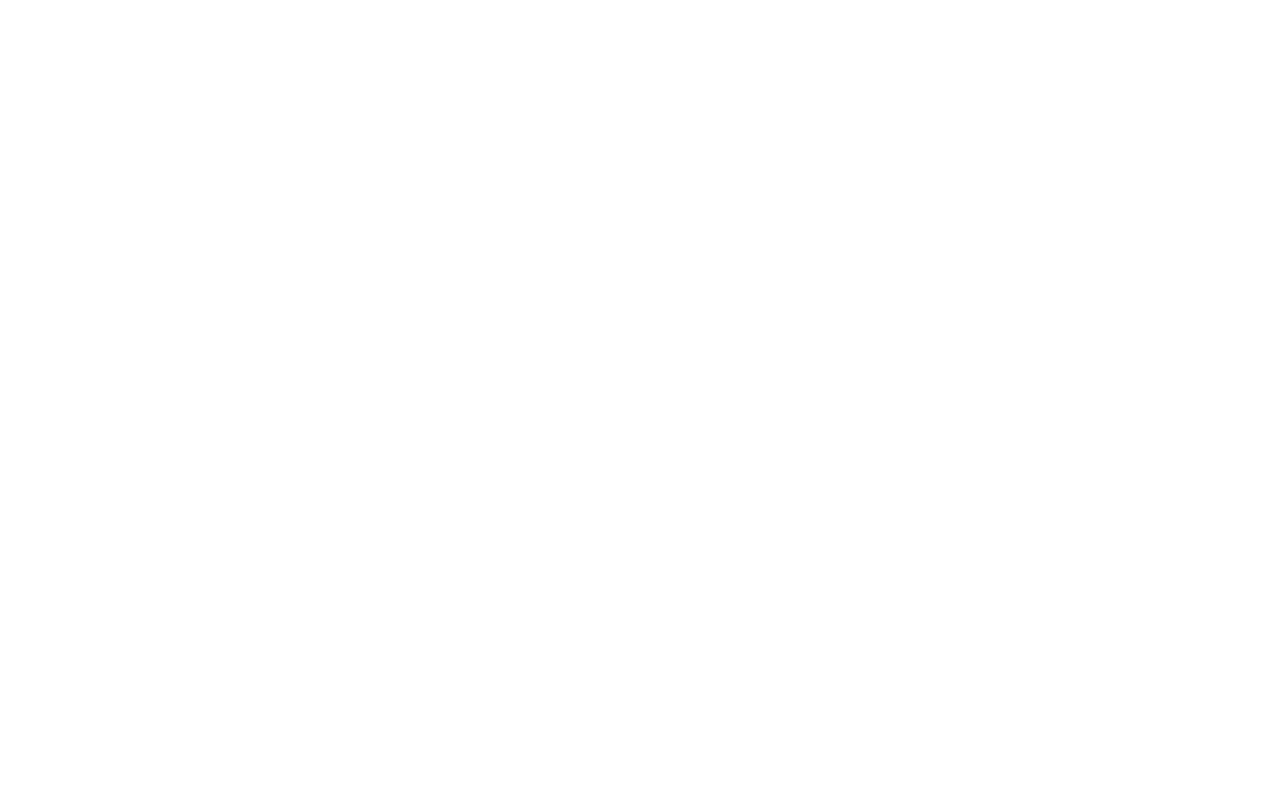
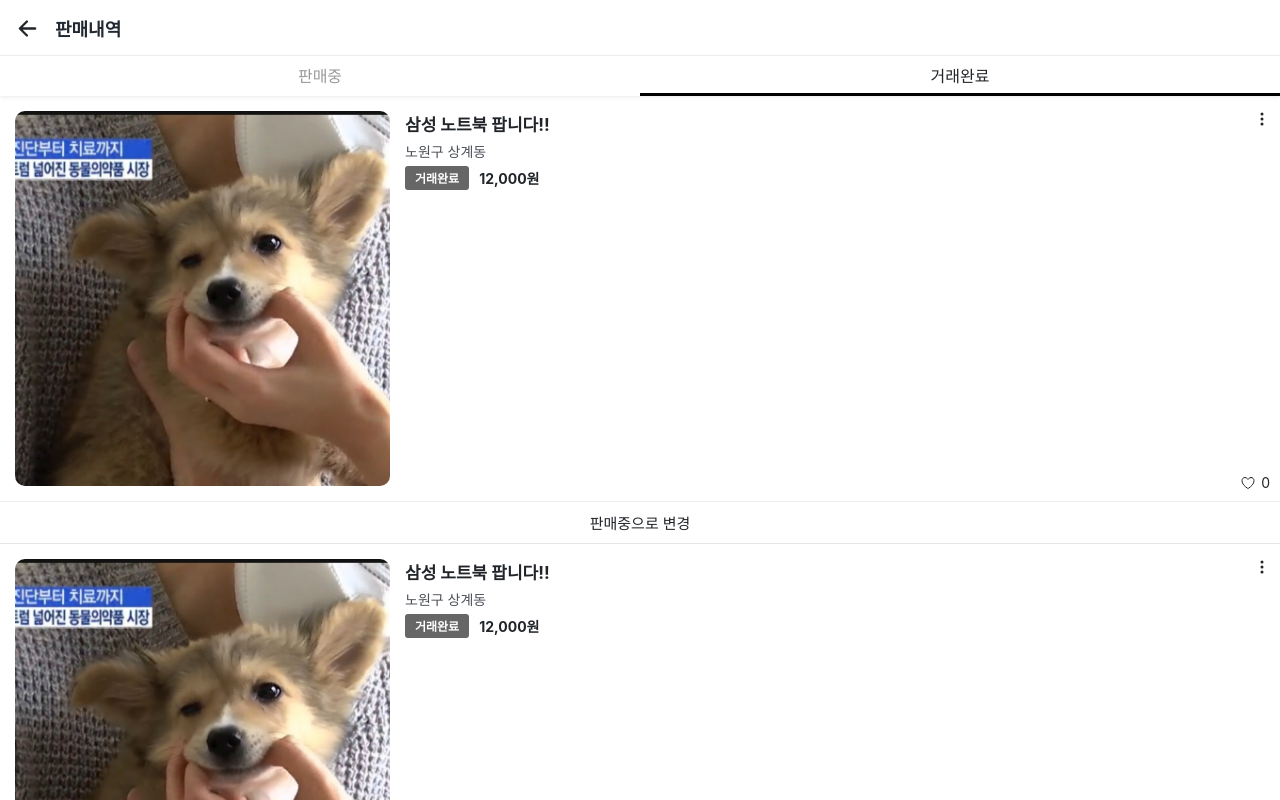
Before and after one commit to jeonhaekang/hanghae_clone_01, a React (Create React App) app: page /mypage/sell in a window 1280 px wide. Shown: the top 800 px of the page. Built offline with nearby package versions, Linux system fonts and the light colour scheme.

Commit message:
판매목록, 구매목록, 관심목록, 후기작성 페이지 완성

```diff
--- a/src/components/MainCard.js
+++ b/src/components/MainCard.js
@@ -1,14 +1,21 @@
 import React from "react";
 import styled from "styled-components";
-import { Grid, TextLabel, Text } from "../elements/Index";
+import { Grid, TextLabel } from "../elements/Index";
 import test from "../images/test.jpeg";
-import { IoHeartOutline } from "react-icons/io5";
+import { IoHeartOutline, IoHeart } from "react-icons/io5";
 import { IoEllipsisVertical } from "react-icons/io5";
 import ReactModal from "react-modal";
 import "../shared/App.css";
 
 const MainCard = (props) => {
+  const { page } = props;
   const [state, setState] = React.useState(false);
+  const [likeState, setLikeState] = React.useState(false);
+
+  const likeChange = () => {
+    setLikeState(!likeState);
+  };
+
   return (
     <React.Fragment>
       <Grid
@@ -52,17 +59,30 @@
           <TextLabel>0</TextLabel>
         </Grid>
 
+        <Grid position="absolute" top="15px" right="10px">
+          {page === "like" ? (
+            <Grid
+              font_size="23px"
+              _onClick={() => {
+                likeChange();
+              }}
+              color={likeState ? "#ff7e36" : "#4D5159"}
+            >
+              {likeState ? <IoHeart /> : <IoHeartOutline />}
+            </Grid>
+          ) : (
             <Grid
               _onClick={() => {
                 setState(true);
               }}
-          position="absolute"
-          top="15px"
-          right="10px"
             >
               <IoEllipsisVertical />
             </Grid>
+          )}
         </Grid>
+      </Grid>
+
+      {/* 수정 모달 & 좋아요 기능 */}
       <ReactModal
         state={state}
         isOpen={state}
@@ -76,20 +96,38 @@
           },
           content: {
             borderRadius: 0,
-            top: "calc(100% - 300px)",
-            height: "300px",
-            width:"100%",
+            top: "calc(100% - 200px)",
+            height: "200px",
+            width: "100%",
             left: 0,
+            padding: 0,
 
             transition: "0.3s",
           },
         }}
-      ></ReactModal>
+      >
+        <Grid
+          is_flex
+          flex_direction="column"
+          justify_content="space-around"
+          align_items="flex-start"
+          padding="20px"
+          height="100%"
+          font_size="16px"
+          font_weight="550"
+        >
+          <Grid>판매상태 변경</Grid>
+          <Grid>게시글 수정</Grid>
+          <Grid>삭제</Grid>
+        </Grid>
+      </ReactModal>
     </React.Fragment>
   );
 };
 
-MainCard.defaultProps = {};
+MainCard.defaultProps = {
+  page: null,
+};
 
 const AspectInner = styled.div`
   position: relative;
--- a/src/pages/Index.js
+++ b/src/pages/Index.js
@@ -11,6 +11,7 @@
 import MyPageBuy from "./MyPageBuy";
 import MyPageSell from "./MyPageSell";
 import MyPageLike from "./MyPageLike";
+import Review from "./Review";
 
 export {
   Detail,
@@ -26,4 +27,5 @@
   MyPageBuy,
   MyPageSell,
   MyPageLike,
+  Review,
 };
--- a/src/pages/MyPage.js
+++ b/src/pages/MyPage.js
@@ -69,7 +69,7 @@
           flex_direction="column"
           gap="10px"
           _onClick={() => {
-            history.push("/mypage/buy");
+            history.push("/mypage/sell");
           }}
         >
           <Icon src={sellIcon} />
@@ -82,7 +82,7 @@
           flex_direction="column"
           gap="10px"
           _onClick={() => {
-            history.push("/mypage/sell");
+            history.push("/mypage/buy");
           }}
         >
           <Icon src={buyIcon} />
--- a/src/pages/MyPageBuy.js
+++ b/src/pages/MyPageBuy.js
@@ -1,73 +1,40 @@
 import React from "react";
 import Header from "../shared/Header";
-import { Grid, TextLabel, Button } from "../elements/Index";
-import styled from "styled-components";
-import MyPageForSale from "../components/MyPageForSale";
+import { Grid, TextLabel } from "../elements/Index";
+import MainCard from "../components/MainCard";
+import { history } from "../redux/configStore";
 
 const MyPageBuy = () => {
-  const [state, setState] = React.useState(false);
+  const test = [1, 2, 3, 4];
 
   return (
     <Grid>
-      <Header title="판매내역" />
-      <Grid is_flex font_size="16px" font_weight="550" position="relative">
-        <Grid width="100%" box_shadow="rgba(50, 50, 105, 0.15) 0px 0px 5px 0px">
-          <Menu>
-            <MenuList
-              onClick={() => {
-                setState(true);
-              }}
-              state={state}
-            >
-              판매중
-            </MenuList>
-            <MenuList
-              onClick={() => {
-                setState(false);
-              }}
-              state={!state}
-            >
-              거래완료
-            </MenuList>
-          </Menu>
-        </Grid>
-        <Slider state={state} />
-      </Grid>
+      <Header title="구매내역" />
+      {/* 리스트 */}
       <Grid>
-        {}
-        <MyPageForSale />
+        {test.map((el) => {
+          return (
+            <React.Fragment key={el}>
+              <MainCard />
+              <Grid
+                is_flex
+                B_bottom="1px solid rgba(0,0,0,0.1)"
+                padding="10px"
+                justify_content="center"
+                _onClick={() => {
+                  history.push("/review");
+                }}
+              >
+                <TextLabel F_size="15px" F_weight="550" F_color="#ff7e36">
+                  거래 후기 보내기
+                </TextLabel>
+              </Grid>
+            </React.Fragment>
+          );
+        })}
       </Grid>
     </Grid>
   );
 };
 
-const Menu = styled.ul`
-  width: 100%;
-  margin: 0;
-  padding: 0;
-  left: 0;
-  list-style: none;
-`;
-
-const MenuList = styled.li`
-  width: 50%;
-  float: left;
-  line-height: 40px;
-  vertical-align: middle;
-  text-align: center;
-  box-sizing: border-box;
-
-  ${(props) => (!props.state ? "color: rgba(0,0,0,0.4)" : "")}
-`;
-
-const Slider = styled.div`
-  height: 3px;
-  width: 50%;
-  background-color: black;
-  position: absolute;
-  bottom: 0;
-  left: ${(props) => (props.state ? "0" : "50%")};
-  transition: 0.2s;
-`;
-
 export default MyPageBuy;
--- a/src/pages/MyPageLike.js
+++ b/src/pages/MyPageLike.js
@@ -1,7 +1,17 @@
 import React from "react";
+import MainCard from "../components/MainCard";
+import Header from "../shared/Header";
 
 const MyPageLike = () => {
-  return <React.Fragment></React.Fragment>;
+  return (
+    <React.Fragment>
+      <Header title="관심목록" />
+      <MainCard page="like" />
+      <MainCard page="like" />
+      <MainCard page="like" />
+      <MainCard page="like" />
+    </React.Fragment>
+  );
 };
 
 export default MyPageLike;
--- a/src/pages/MyPageSell.js
+++ b/src/pages/MyPageSell.js
@@ -1,7 +1,94 @@
 import React from "react";
+import Header from "../shared/Header";
+import { Grid, TextLabel } from "../elements/Index";
+import styled from "styled-components";
+import MainCard from "../components/MainCard";
 
 const MyPageSell = () => {
-  return <React.Fragment></React.Fragment>;
+  const [state, setState] = React.useState(false);
+
+  const test = [1, 2, 3, 4];
+
+  return (
+    <Grid>
+      <Header title="판매내역" />
+
+      {/* 네비게이션 바 */}
+      <Grid is_flex font_size="16px" font_weight="550" position="relative">
+        <Grid width="100%" box_shadow="rgba(50, 50, 105, 0.15) 0px 0px 5px 0px">
+          <Menu>
+            <MenuList
+              onClick={() => {
+                setState(true);
+              }}
+              state={state}
+            >
+              판매중
+            </MenuList>
+            <MenuList
+              onClick={() => {
+                setState(false);
+              }}
+              state={!state}
+            >
+              거래완료
+            </MenuList>
+          </Menu>
+        </Grid>
+        <Slider state={state} />
+      </Grid>
+
+      {/* 리스트 */}
+      <Grid>
+        {test.map((el) => {
+          return (
+            <React.Fragment key={el}>
+              <MainCard />
+              <Grid
+                is_flex
+                B_bottom="1px solid rgba(0,0,0,0.1)"
+                padding="10px"
+                justify_content="center"
+              >
+                <TextLabel F_size="15px" F_weight="550">
+                  판매중으로 변경
+                </TextLabel>
+              </Grid>
+            </React.Fragment>
+          );
+        })}
+      </Grid>
+    </Grid>
+  );
 };
 
+const Menu = styled.ul`
+  width: 100%;
+  margin: 0;
+  padding: 0;
+  left: 0;
+  list-style: none;
+`;
+
+const MenuList = styled.li`
+  width: 50%;
+  float: left;
+  line-height: 40px;
+  vertical-align: middle;
+  text-align: center;
+  box-sizing: border-box;
+
+  ${(props) => (!props.state ? "color: rgba(0,0,0,0.4)" : "")}
+`;
+
+const Slider = styled.div`
+  height: 3px;
+  width: 50%;
+  background-color: black;
+  position: absolute;
+  bottom: 0;
+  left: ${(props) => (props.state ? "0" : "50%")};
+  transition: 0.2s;
+`;
+
 export default MyPageSell;
--- a/src/shared/App.js
+++ b/src/shared/App.js
@@ -4,7 +4,6 @@
 import {
   Detail,
   Edit,
-  List,
   Login,
   Main,
   MyPage,
@@ -15,6 +14,7 @@
   MyPageBuy,
   MyPageSell,
   MyPageLike,
+  Review,
 } from "../pages/Index";
 import { Route } from "react-router-dom";
 import { ConnectedRouter } from "connected-react-router";
@@ -41,6 +41,7 @@
           <Route path="/mypage/buy" exact component={MyPageBuy} />
           <Route path="/mypage/sell" exact component={MyPageSell} />
           <Route path="/mypage/like" exact component={MyPageLike} />
+          <Route path="/review" exact component={Review} />
         </ConnectedRouter>
       </Container>
     </React.Fragment>
```
Lines whose indentation alone changed are shown as unchanged.
